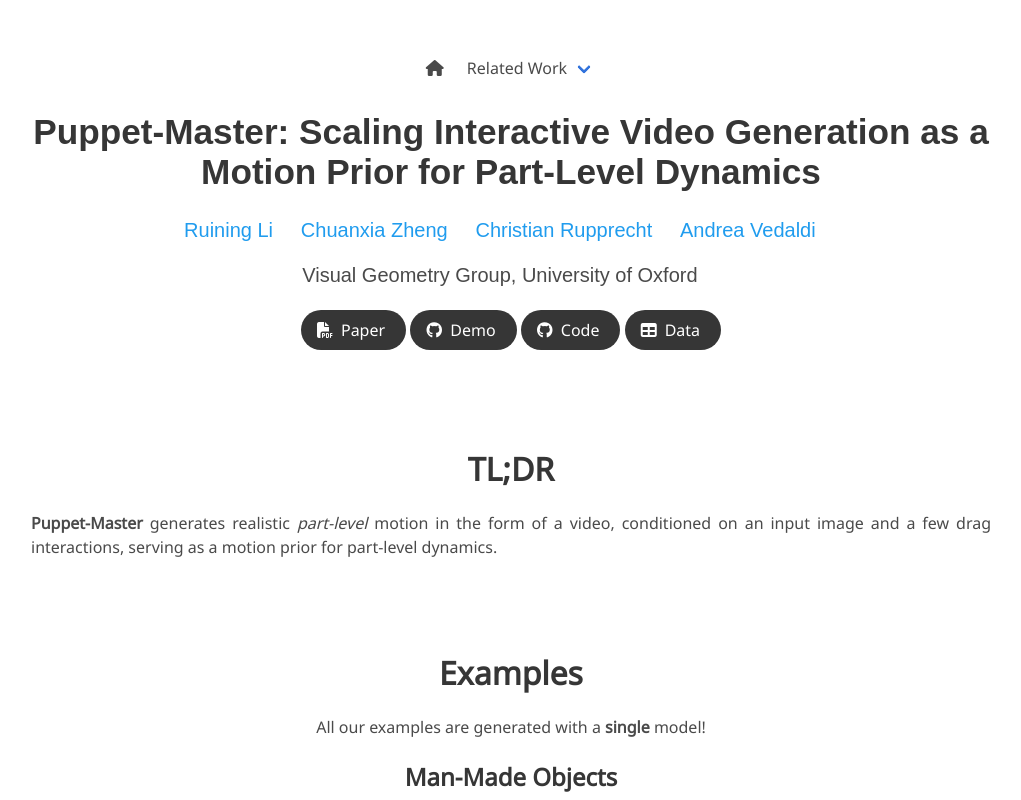
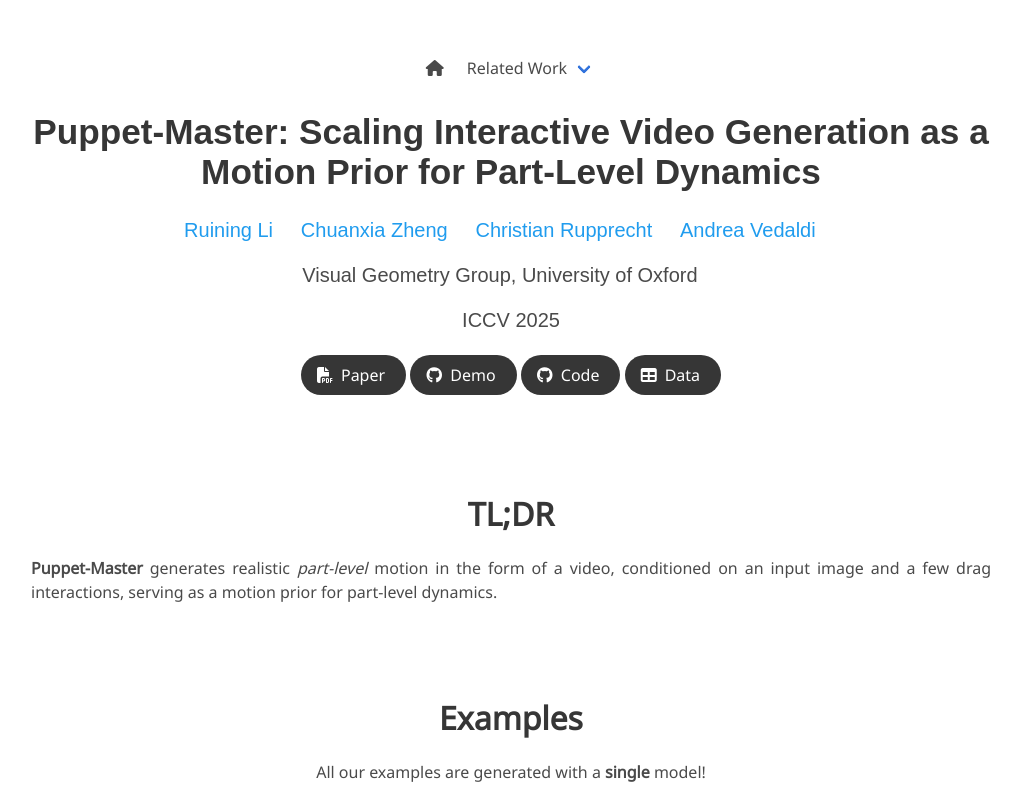
Before and after one commit to vgg-puppetmaster/vgg-puppetmaster.github.io, a plain HTML site: page index.html in a window 1280 px wide. Shown: the top 800 px of the page, without its empty margins (129-1150 px from the left). Drawn offline with nearby package versions, Linux system fonts and the light colour scheme; some icons are missing; a web font is replaced by a local one.

Commit message:
Update index.html with ICCV 2025.

```diff
--- a/index.html
+++ b/index.html
@@ -109,9 +109,9 @@
               <span class="author-block">Visual Geometry Group, University of Oxford</span>&nbsp;&nbsp;&nbsp;&nbsp;
             </div>
 
-            <!-- <div class="is-size-5 publication-authors">
-              <span class="author-block">Arxiv Preprint</span>
-            </div> -->
+            <div class="is-size-5 publication-authors">
+              <span class="author-block">ICCV 2025</span>
+            </div>
 
             <!-- PDF Link. -->
             <span class="link-block">
```
